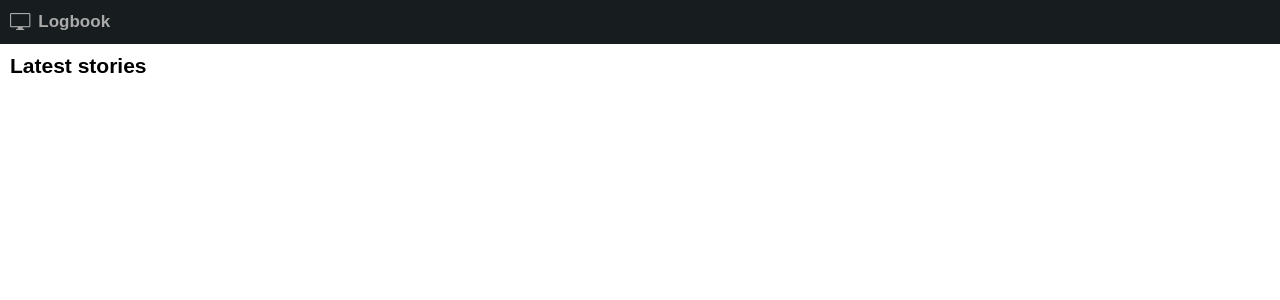
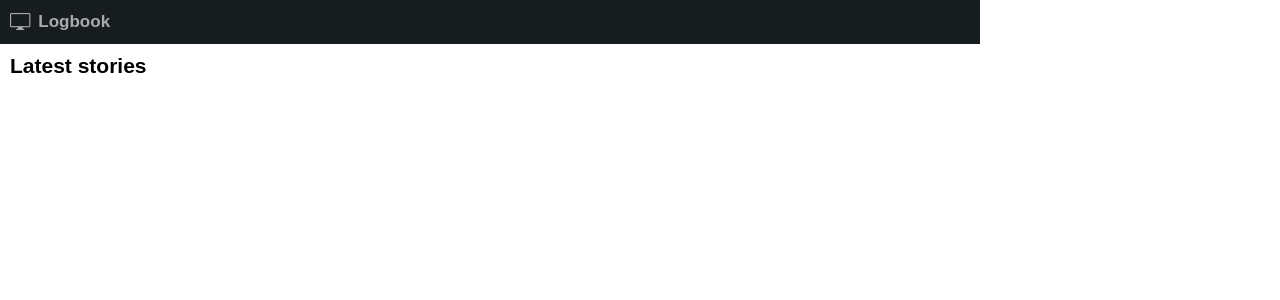
Before and after one commit to sybrex/logbook, a Django app: page / in a window 1280 px wide. Shown: the top 300 px of the page. Run offline with Django 3.2, Linux system fonts and the light colour scheme; data that the repository does not hold is empty; parts of the project's set-up code (start-up, migrations or seed data) failed here and were passed over.

Commit message:
Set max-width for display on computer

```diff
--- a/logbook/static/css/main.css
+++ b/logbook/static/css/main.css
@@ -21,6 +21,7 @@ html {
 }
 
 body {
+    max-width: 980px;
 	font-size: 1.4rem;
 	line-height: 2.4rem;
 }
```
